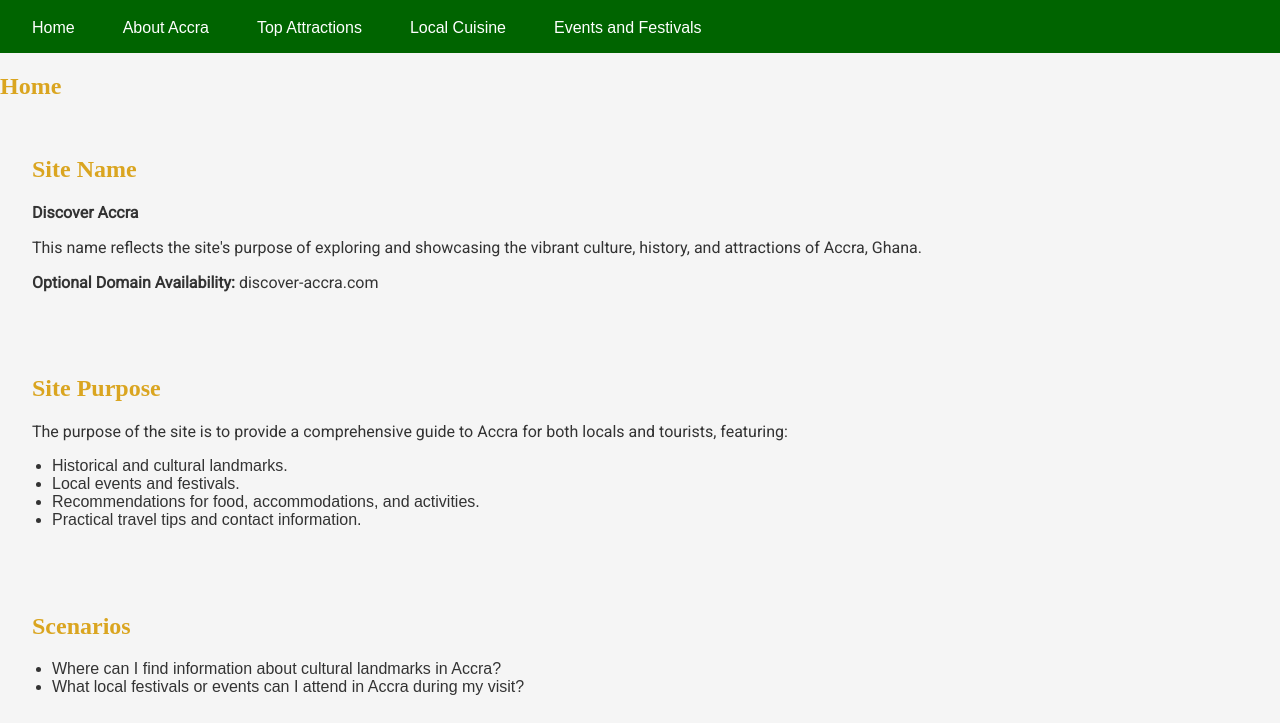
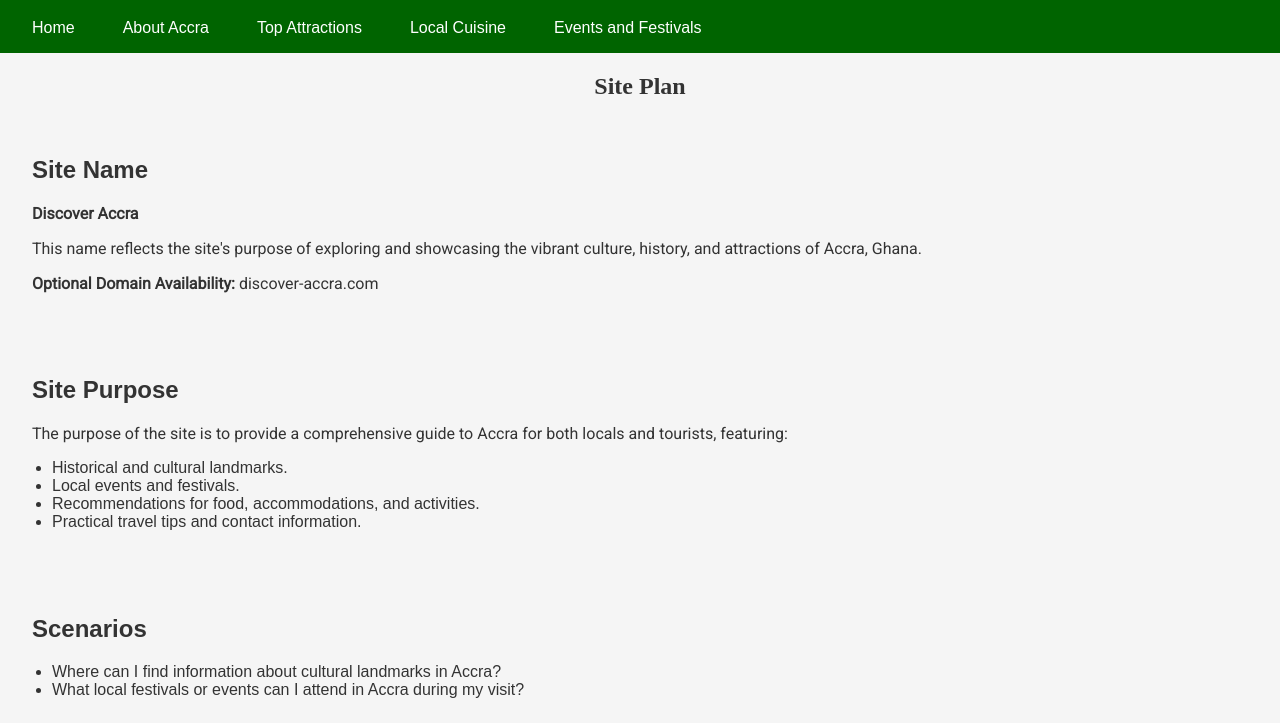
Before and after one commit to joojobill/wdd131, a plain HTML site: page siteplan.html in a window 1280 px wide. Shown: the part 77-800 px from the top of the page. Drawn offline with Linux system fonts and the light colour scheme.

Commit message:
nowlet go

```diff
--- a/siteplan.html
+++ b/siteplan.html
@@ -33,8 +33,8 @@
     </header>
 
     <main>
-        <div>
-            <h2>Home</h2>
+        <div class="title">
+            <h2>Site Plan</h2>
         </div>
 
         <section>
--- a/styles/project.css
+++ b/styles/project.css
@@ -58,9 +58,14 @@ section {
     padding: 1rem 2rem;
     margin: 1rem 0;
 }
-h1, h2 {
+h1 {
     color: #DAA520;
     font-family: 'Playfair Display', serif;
+}
+.title h2 {
+    font-family: 'Playfair Display', serif;
+    text-align: center;
+
 }
 p {
     font-family: 'Roboto', sans-serif;
```
